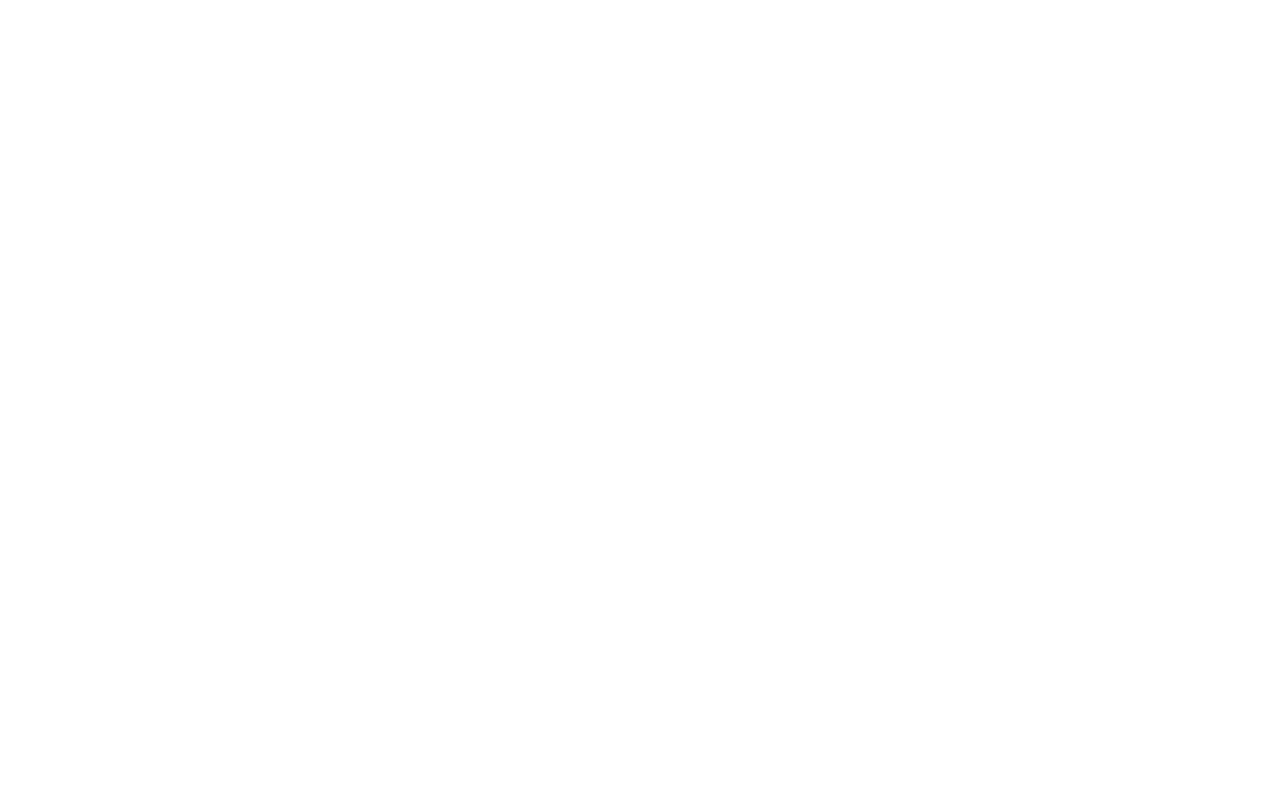
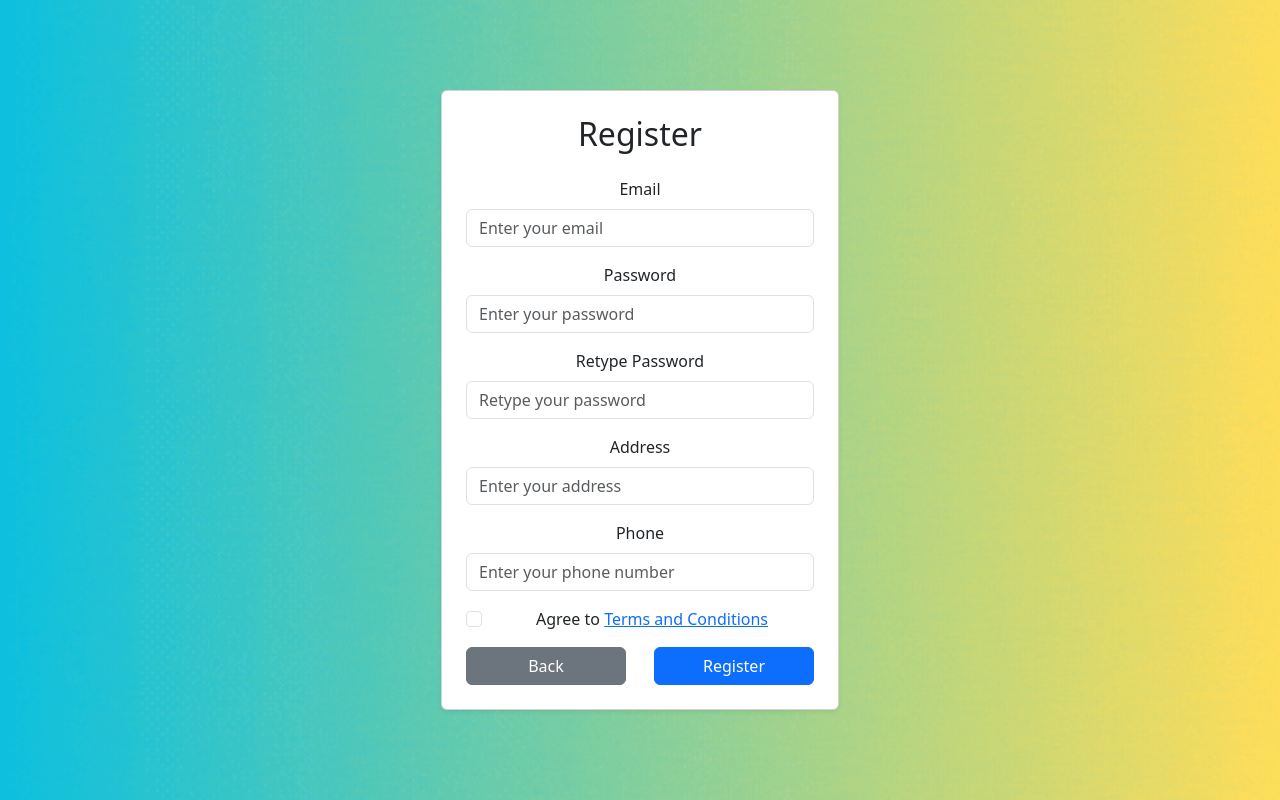
Before and after one commit to Lehti-A/calendrifyfront, a Vue app: page /register in a window 1280 px wide. Built offline with nearby package versions, Linux system fonts and the light colour scheme.

Commit message:
STEN register path complete

```diff
--- /dev/null
+++ b/src/assets/register.css
@@ -0,0 +1,63 @@
+/* Background Image */
+.background-image {
+    position: fixed;
+    top: 0;
+    left: 0;
+    width: 100%;
+    height: 100%;
+    overflow: hidden;
+    z-index: -1;
+}
+
+.background-image img {
+    object-fit: cover;
+    width: 100%;
+    height: 100%;
+}
+
+
+.registration-container {
+    position: relative;
+    z-index: 1;
+    color: black;
+    text-align: center;
+}
+
+
+.card {
+    max-width: 1200px;
+    margin: auto;
+    padding: 20px;
+    border-radius: 8px;
+    box-shadow: 0 4px 6px rgba(0, 0, 0, 0.1);
+}
+
+.form-check-label a {
+    color: #0d6efd; /* Bootstrap primary link color */
+    text-decoration: underline;
+}
+
+.form-check-label a:hover {
+    text-decoration: none;
+}
+
+
+.form-control {
+    width: 100%; /* Ensure inputs stretch to fill the card's width */
+    font-size: 1rem; /* Slightly larger font size for better readability */
+}
+
+.d-flex {
+    gap: 20px; /* Add more space between buttons */
+}
+
+.btn {
+    min-width: 160px; /* Ensure buttons have a consistent and larger width */
+    font-size: 1rem; /* Larger font size for buttons */
+    padding: 10px 20px; /* Increase button padding for better appearance */
+}
+
+h2 {
+    font-size: 2.5rem; /* Larger heading for better prominence */
+    margin-bottom: 30px; /* More spacing below the heading */
+}
--- a/src/views/HomeView.vue
+++ b/src/views/HomeView.vue
@@ -83,7 +83,6 @@ export default {
       let roleName = sessionStorage.getItem('roleName')
       this.isAdmin = roleName != null && 'admin' === roleName
     },
-
   }
 };
 </script>
--- a/src/views/RegisterView.vue
+++ b/src/views/RegisterView.vue
@@ -1,14 +1,145 @@
 <template>
 
-</template>
+<div>
+
+  <div class="background-image">
+    <img :src="backgroundImage" alt="Background Image" />
+  </div>
+
+  <div class="registration-container d-flex justify-content-center align-items-center vh-100">
+    <div class="card p-4 rounded shadow-sm" style="max-width: 400px; background-color: white;">
+      <h2 class="text-center mb-4">Register</h2>
 
 
+      <form @submit.prevent="handleRegister">
 
+        <div class="mb-3">
+          <label for="email" class="form-label">Email</label>
+          <input
+              type="email"
+              id="email"
+              class="form-control"
+              v-model="formData.email"
+              placeholder="Enter your email"
+              required
+          />
+        </div>
 
+        <!-- Password Input -->
+        <div class="mb-3">
+          <label for="password" class="form-label">Password</label>
+          <input
+              type="password"
+              id="password"
+              class="form-control"
+              v-model="formData.password"
+              placeholder="Enter your password"
+              required
+          />
+        </div>
 
+        <!-- Retype Password Input -->
+        <div class="mb-3">
+          <label for="retypePassword" class="form-label">Retype Password</label>
+          <input
+              type="password"
+              id="retypePassword"
+              class="form-control"
+              v-model="formData.retypePassword"
+              placeholder="Retype your password"
+              required
+          />
+        </div>
+
+        <!-- Address Input -->
+        <div class="mb-3">
+          <label for="address" class="form-label">Address</label>
+          <input
+              type="text"
+              id="address"
+              class="form-control"
+              v-model="formData.address"
+              placeholder="Enter your address"
+              required
+          />
+        </div>
+
+        <!-- Phone Input -->
+        <div class="mb-3">
+          <label for="phone" class="form-label">Phone</label>
+          <input
+              type="tel"
+              id="phone"
+              class="form-control"
+              v-model="formData.phone"
+              placeholder="Enter your phone number"
+              required
+          />
+        </div>
+        <div class="form-check mb-3">
+          <input
+              type="checkbox"
+              id="terms"
+              class="form-check-input"
+              v-model="formData.terms"
+              required
+          />
+          <label for="terms" class="form-check-label">
+            Agree to <a href="/terms" target="_blank">Terms and Conditions</a>
+          </label>
+        </div>
+        <div class="d-flex justify-content-between">
+          <button type="button" class="btn btn-secondary flex-grow-1 me-2" @click="navigateBack">Back</button>
+          <button type="submit" class="btn btn-primary flex-grow-1 ">Register</button>
+        </div>
+      </form>
+    </div>
+  </div>
+</div>
+</template>
 
 <script>
 export default {
-  name: "RegisterView"
-}
+  name: "RegisterView",
+  data() {
+    return {
+      backgroundImage: require('@/assets/calendrify.gif'), // Background image
+      formData: {
+        email: "",
+        password: "",
+        retypePassword: "",
+        address: "",
+        phone: "",
+        terms: false,
+      },
+    };
+  },
+  methods: {
+    handleRegister() {
+      if (this.formData.password !== this.formData.retypePassword) {
+        alert("Passwords do not match!");
+        return;
+      }
+
+      // Simulate API call for registration
+      console.log("Registering user with data:", this.formData);
+
+      this.formData = {
+        email: "",
+        password: "",
+        retypePassword: "",
+        address: "",
+        phone: "",
+        terms: false,
+      };
+
+      this.$router.push({ name: "homeRoute" });
+    },
+    navigateBack() {
+      this.$router.go(-1);
+    },
+  },
+};
 </script>
+
+<style src="@/assets/register.css"></style>
```
Also changed, not shown: src/views/CalendarView.vue (+15 -8 lines).
